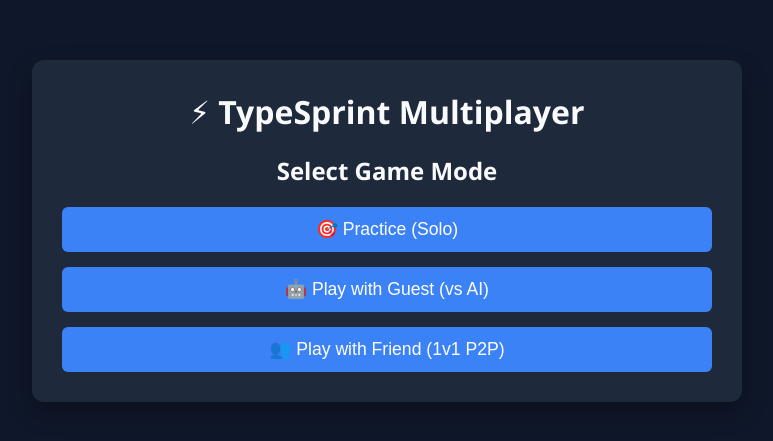
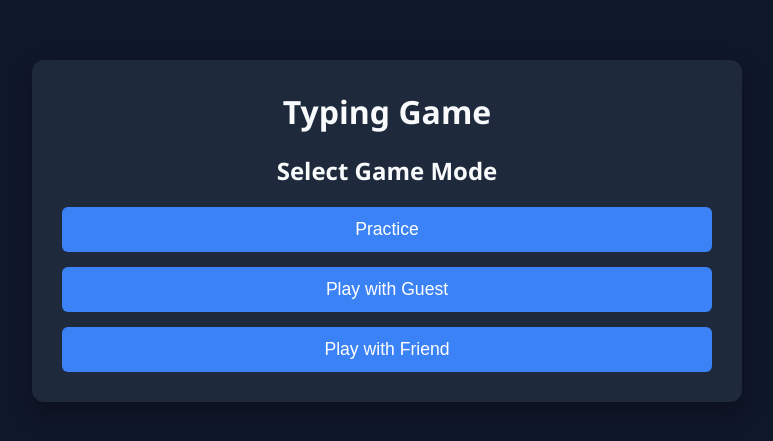
Before and after one commit to harbhajandhaliwal2007-ctrl/Typing-Game, a plain HTML site: page index.html in a window 1280 px wide. Shown: the part 169-610 px from the top of the page, without its empty margins (253-1026 px from the left). Drawn offline with Linux system fonts and the light colour scheme.

Commit message:
Update index.html

```diff
--- a/index.html
+++ b/index.html
@@ -9,19 +9,16 @@
 </head>
 <body>
     <div class="game-container">
-        <h1>⚡ TypeSprint Multiplayer</h1>
+        <h1>Typing Game</h1>
 
-        <!-- MODE SELECTION -->
         <div id="menu-screen" class="screen">
             <h2>Select Game Mode</h2>
             <div class="mode-buttons">
-                <button class="mode-btn" id="mode-practice">🎯 Practice (Solo)</button>
-                <button class="mode-btn" id="mode-guest">🤖 Play with Guest (vs AI)</button>
-                <button class="mode-btn" id="mode-friend">👥 Play with Friend (1v1 P2P)</button>
+                <button class="mode-btn" id="mode-practice">Practice</button>
+                <button class="mode-btn" id="mode-guest">Play with Guest</button>
+                <button class="mode-btn" id="mode-friend">Play with Friend</button>
             </div>
         </div>
-
-        <!-- FRIEND SETUP SCREEN (Specific to 1v1) -->
         <div id="friend-setup-screen" class="screen hidden">
             <button id="back-to-menu-setup">⬅ Back</button>
             <h2>Multiplayer Room</h2>
```
